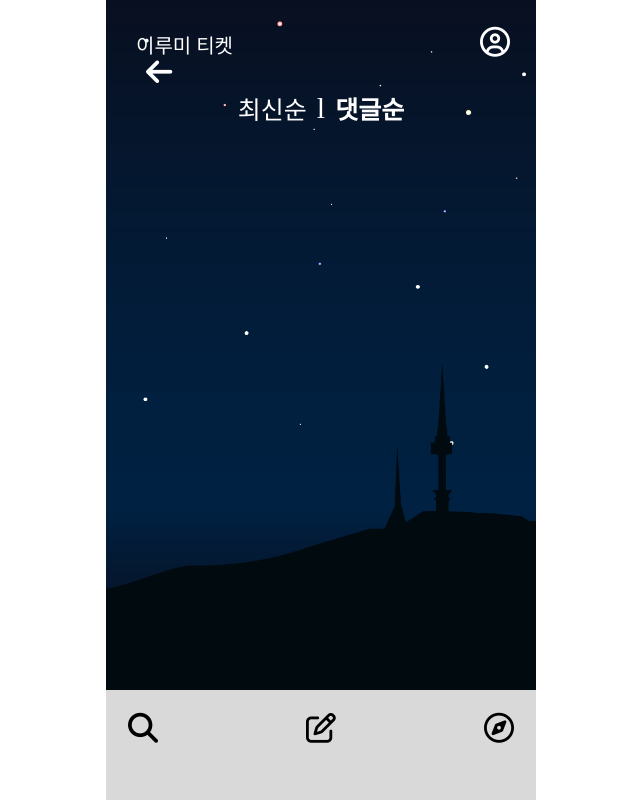
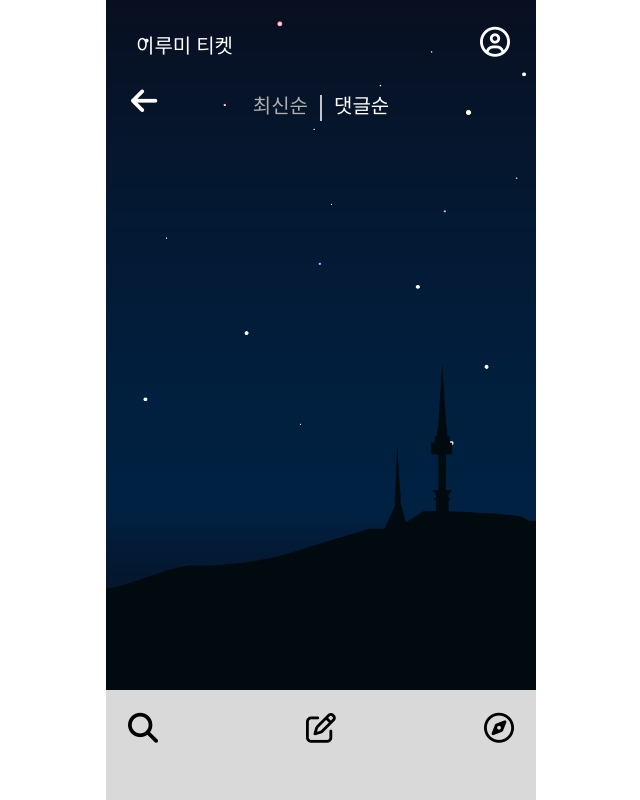
Before and after one commit to kickcha/simbathon_budddha, a Django app: page /qnapage/qnalistpop/ in a window 1280 px wide. Shown: the whole page, without its empty margins (319-959 px from the left). Run offline with Django 4.2, Linux system fonts and the light colour scheme; data that the repository does not hold is empty; some libraries are stand-ins or nearby versions; some web fonts are replaced.

Commit message:
feat: base.html div 태그 범위 수정, qnalistpop.html과 qna.css 수정

```diff
--- a/Lumiticket/Lumiticket/static/css/qna.css
+++ b/Lumiticket/Lumiticket/static/css/qna.css
@@ -10,32 +10,41 @@
     font-style: normal;
 }
 
+@font-face {
+    font-family: 'DONGGUK UNIVERSITY';
+    src: url("../fonts/DONGGUK UNIVERSITY.otf");
+    font-weight: normal;
+    font-style: normal;
+}
 
-.back{
+
+.backk{
     display: flex;
     position: absolute;
     justify-content: flex-start;
     font-size: 30px;
-    color: white;
     list-style-type: none;
     text-decoration: none;
+    margin-left: 25px;
+    margin-top: 85px;
 }
 
 .buttons{
     display: flex;
     align-items: center;
-    position:absolute;
+    position: relative;
     top: 80px;
     list-style-type: none;
     text-decoration: none;
+    justify-content: center;
 }
 
 .recently{
-    color: white;
-    font-size: 25px;
+    color:#AEAEAE;
+    font-size: 20px;
     list-style-type: none;
     text-decoration: none;
-    font-family: 'Tenada';
+    font-family: 'DONGGUK UNIVERSITY';
     margin: 10px;
 }
 
@@ -46,19 +55,13 @@
 
 .active{
     color: white;
-    font-size: 25px;
+    font-size: 20px;
     list-style-type: none;
     text-decoration: none;
-    font-family: 'Tenada';
+    font-family: 'DONGGUK UNIVERSITY';
     margin: 10px;
 }
 
 .qna-list{
     position: absolute;
 }
-
-.fa-arrow-left{
-    position: absolute;
-    left: -175px;
-    top: -343px;
-}
--- a/Lumiticket/Lumiticket/templates/base.html
+++ b/Lumiticket/Lumiticket/templates/base.html
@@ -3,8 +3,7 @@
 <head>
     <script
     src="https://kit.fontawesome.com/3130e06a9f.js"
-    crossorigin="anonymous"
-  ></script>
+    crossorigin="anonymous"></script>
     <meta charset="UTF-8">
     <meta http-equiv="X-UA-Compatible" content="IE=edge">
     <meta name="viewport" content="width=device-width, initial-scale=1.0">
@@ -33,11 +32,11 @@
                 <li><a href="{% url 'qnapage:qnalistrecent' %}"><i class="fa-regular fa-compass" style="color: #000000;"></i></a></li>
             </ul>
         </nav>
-    </div>
 </body>
 {% block content%}
 
 {% endblock %}
+</div>
 
 </body>
 </html>
--- a/Lumiticket/qnapage/templates/qnapage/qnalistpop.html
+++ b/Lumiticket/qnapage/templates/qnapage/qnalistpop.html
@@ -6,10 +6,14 @@
 </head>
 
 <body>
-  <a class="back" href="{% url 'mainpage:mainpage' %}"><i class="fa-solid fa-arrow-left"></i></a>
+
+  <div class="backk">
+    <a class="back" href="{% url 'mainpage:mainpage' %}"><i class="fa-solid fa-arrow-left" style="color: #ffffff;"></i></a>
+  </div>
+
   <div class="buttons">
   <a class="recently" href="{% url 'qnapage:qnalistrecent' %}">최신순</a>
-  <span class="stick">l</span>
+  <span class="stick">|</span>
   <a class="active" href="{% url 'qnapage:qnalistpop' %}">댓글순</a>
 </div>
 
@@ -23,11 +27,6 @@
   </div>
   {% endfor %}
 </div>
-<!-- 댓글순 글씨만 굵게 -->
-<style>
-  .buttons a.active {
-    font-weight: bold;
-  }
-</style>
+
 </body>
 {% endblock %}
```
Also changed, not shown: Lumiticket/Lumiticket/static/css/intropage.css (+8 -0 lines).
